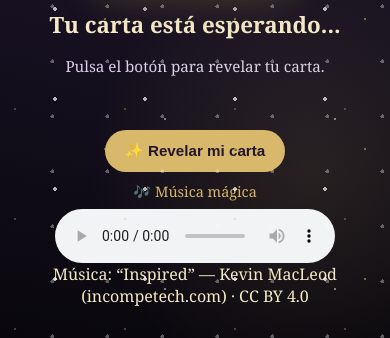
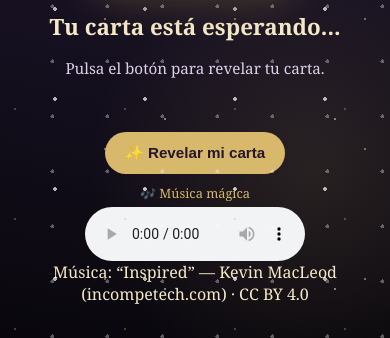
Before and after one commit to SilviaVCruz/Tarot-de-Polvos-M-gicos, a plain HTML site: page index.html in a window 390 px wide. Shown: the part 506-844 px from the top of the page. Drawn offline with Linux system fonts and the light colour scheme.

Commit message:
Refactor musica class styles for layout improvements
Updated styles for the 'musica' class for better layout and responsiveness.

```diff
--- a/estilo.css
+++ b/estilo.css
@@ -278,24 +278,49 @@ body::after {
         padding: 12px 20px;
         font-size: 0.95rem;
     }
+}
+/* Música discreta en computadora */
 
-    .musica {
+.musica {
+    display: inline-flex;
+    align-items: center;
+    gap: 8px;
     margin-top: 10px;
-    text-align: center;
-    display: flex;
-    flex-direction: column;
-    align-items: center;
+    margin-left: 8px;
+    vertical-align: middle;
 }
 
 .musica span {
-    display: block;
-    margin-bottom: 8px;
+    display: inline;
+    margin-bottom: 0;
     color: #d8b86a;
-    font-size: 0.9rem;
+    font-size: 0.75rem;
 }
 
 .musica audio {
-    width: 280px;
-    max-width: 100%;
+    width: 190px;
+    max-width: 45vw;
 }
+
+/* Música en celular */
+
+@media (max-width: 600px) {
+
+    .musica {
+        display: flex;
+        flex-direction: column;
+        align-items: center;
+        gap: 5px;
+        width: 100%;
+        margin: 10px auto 0;
+    }
+
+    .musica span {
+        font-size: 0.8rem;
+    }
+
+    .musica audio {
+        width: 220px;
+        max-width: 90%;
+    }
 }
```
